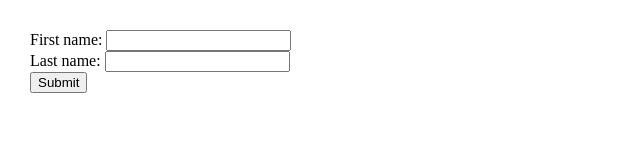
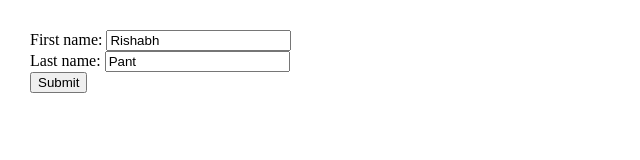
Before and after one commit to acciojob/form-login-Sonu-Kaler, a website: page main.html in a window 1280 px wide. Shown: the full height of the page, 0-640 px from the left. Drawn offline with Linux system fonts and the light colour scheme.

Commit message:
created a submission

```diff
--- a/main.html
+++ b/main.html
@@ -13,8 +13,8 @@
 
 <body>
 	<form id="form1" onsubmit="getFormvalue()">
-		First name: <input type="text" name="fname"><br>
-		Last name: <input type="text" name="lname"><br>
+		First name: <input type="text" name="fname" value="Rishabh"><br>
+		Last name: <input type="text" name="lname" value="Pant"><br>
 		<input type="submit" value="Submit">
 	</form>
 
```
